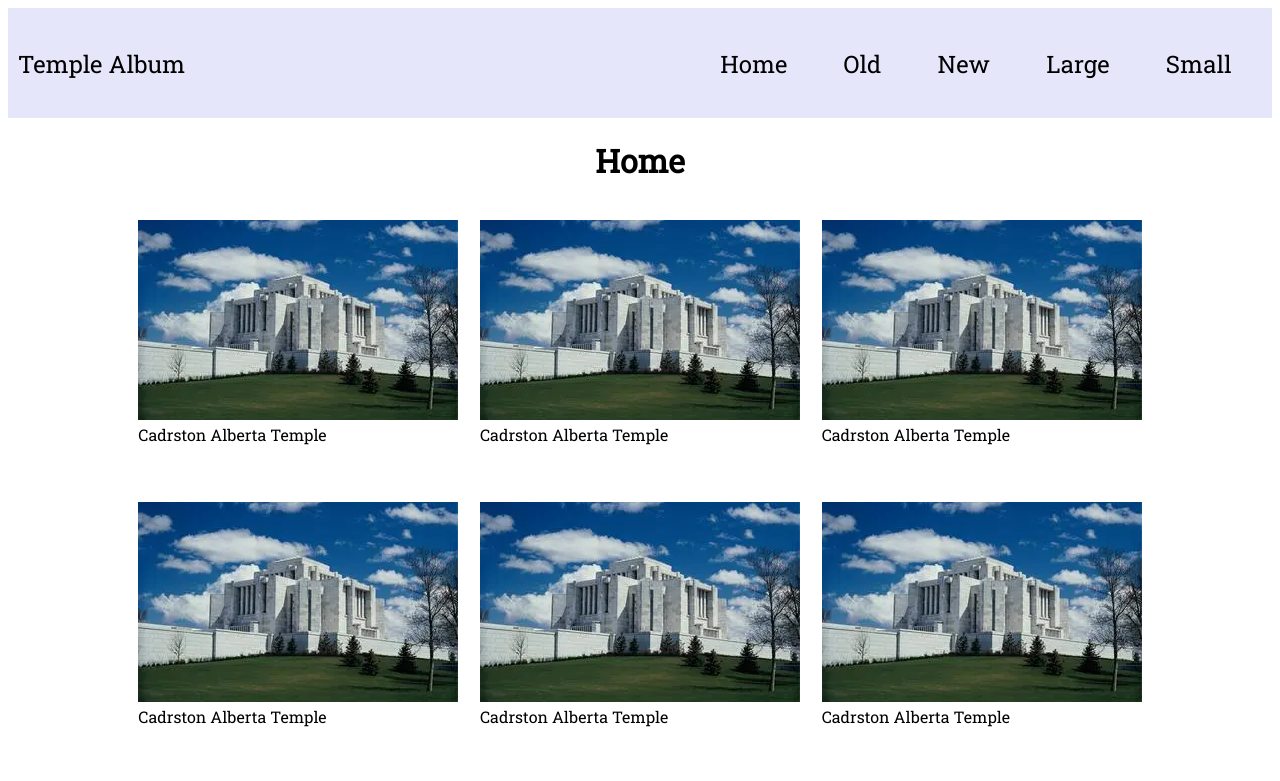
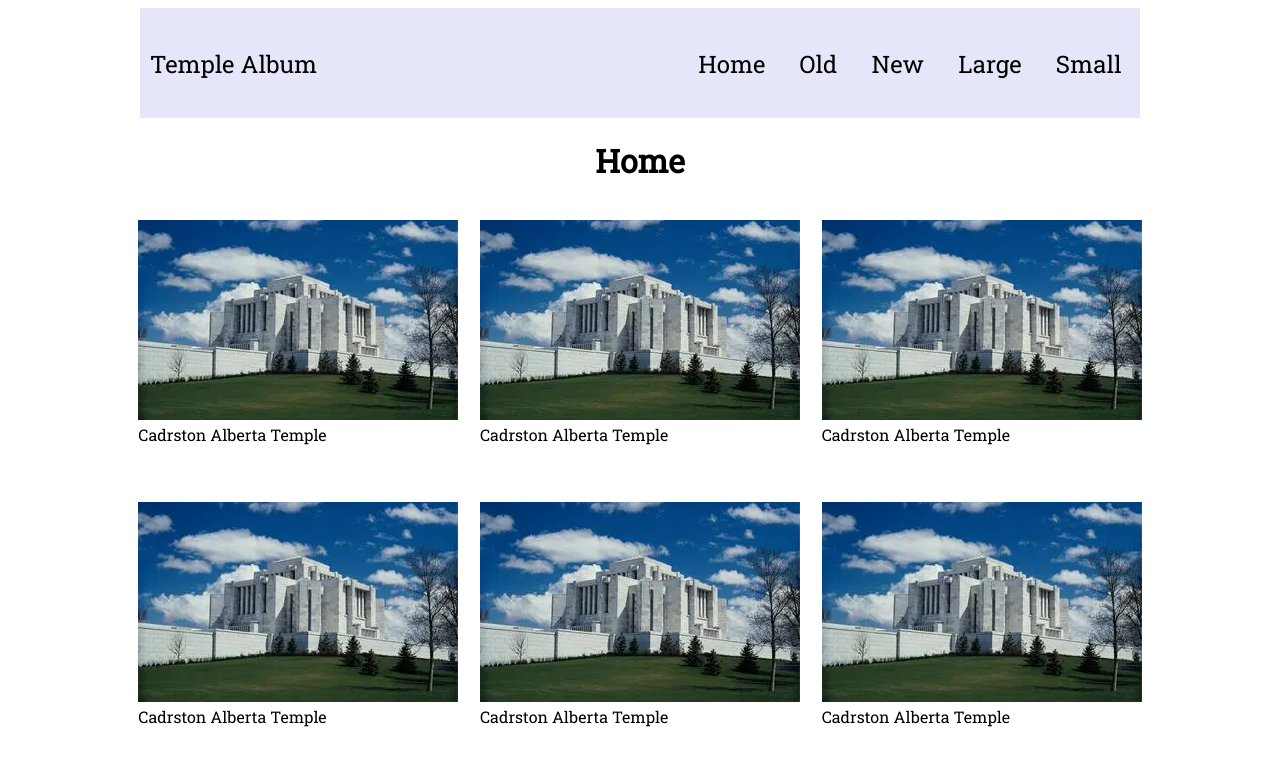
Before and after one commit to Paper-Dad/wdd131, a plain HTML site: page temples.html in a window 1280 px wide. Shown: the top 781 px of the page. Drawn offline with Linux system fonts and the light colour scheme; a web font is replaced by a local one.

Commit message:
readjusting width

```diff
--- a/week02/styles/temples-large.css
+++ b/week02/styles/temples-large.css
@@ -22,7 +22,7 @@
         display: grid;
         grid-template-columns: 1fr 1fr;
         align-items: center;
-        width: auto;
+        width: 1000px;
         margin: 0 auto;
         height: 110px;
         background-color: lavender;
```
